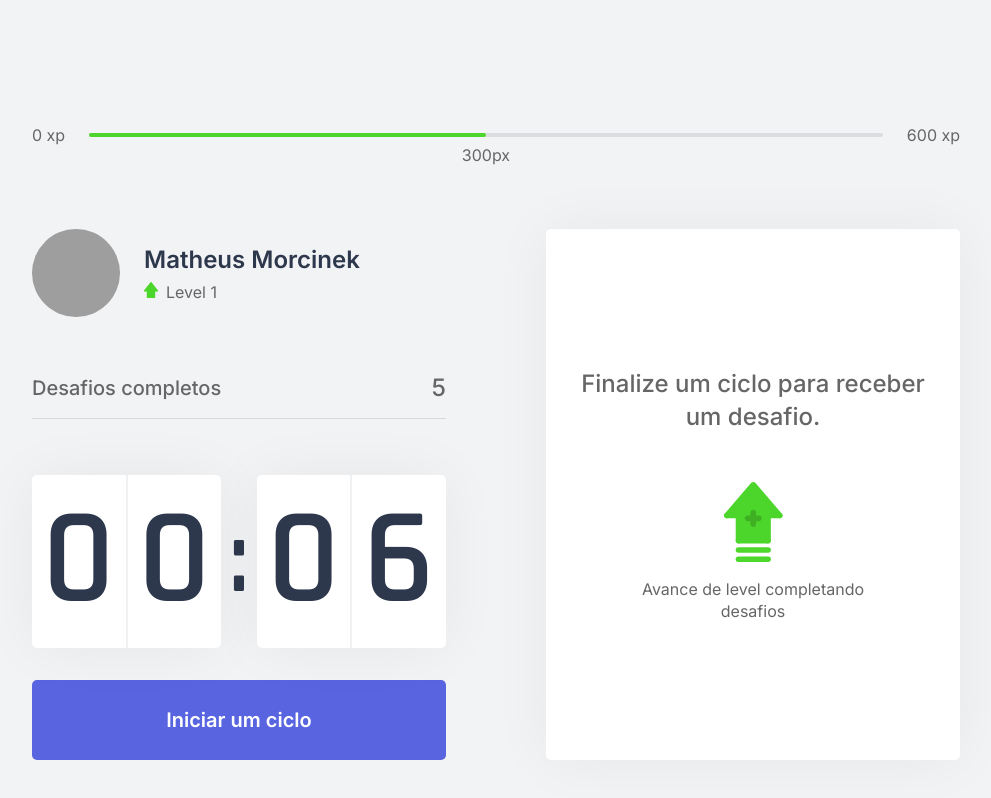
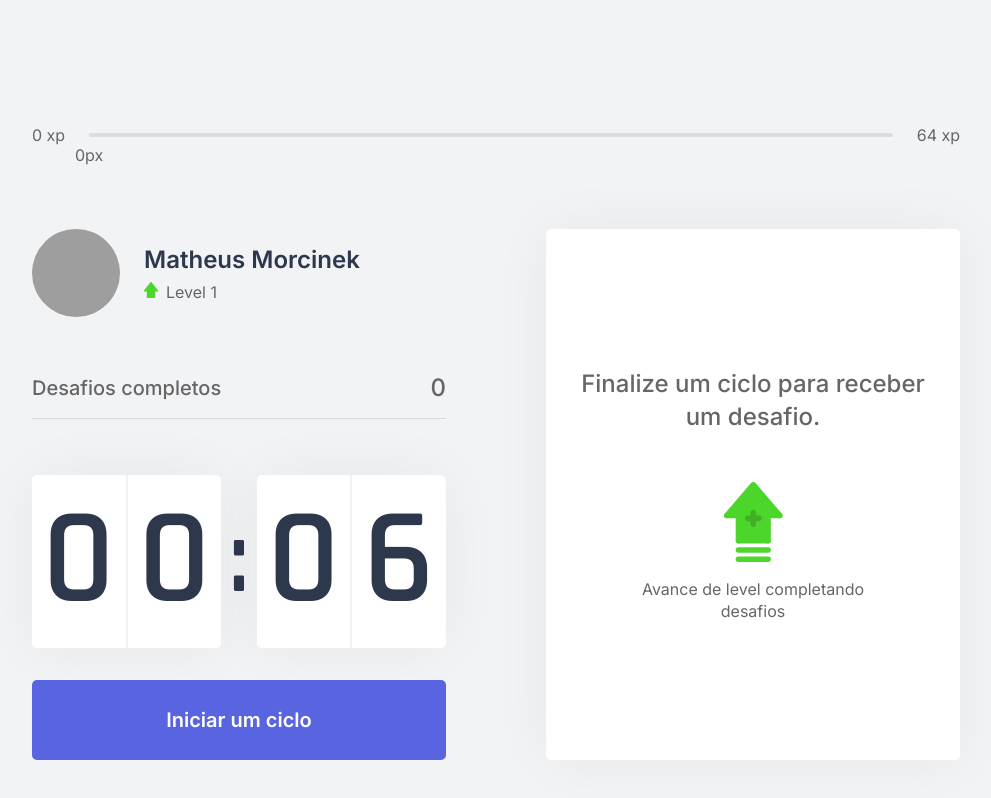
Before and after one commit to matheusmorcinek/moveit-app, a Next.js app: page / in a window 1280 px wide. Shown: the whole page, without its empty margins (144-1135 px from the left). Built offline with nearby package versions, Linux system fonts and the light colour scheme; grey boxes are pictures that could not be loaded.

Commit message:
using challenge context in the other components

```diff
--- a/src/components/ChallengeBox.tsx
+++ b/src/components/ChallengeBox.tsx
@@ -5,7 +5,7 @@
 
 export function ChallengeBox() {
 
-    const { activeChallenge } = useContext(ChallengesContext);
+    const { activeChallenge, resetChallenge } = useContext(ChallengesContext);
 
     return (
         <div className={styles.ChallengeBoxContainer}>
@@ -28,7 +28,9 @@
                             <footer>
                                 <button
                                     type='button'
-                                    className={styles.ChallengeFailedButton}>
+                                    className={styles.ChallengeFailedButton}
+                                    onClick={resetChallenge}
+                                >
                                     Falhei
                                 </button>
                                 <button
--- a/src/components/CompletedChallenges.tsx
+++ b/src/components/CompletedChallenges.tsx
@@ -1,11 +1,15 @@
+import { useContext } from 'react';
+import { ChallengesContext } from '../contexts/ChallengeContext';
 import styles from '../styles/components/CompletedChallenges.module.css';
 
 export function CompletedChallenges() {
 
+    const { ChallengesCompleted } = useContext(ChallengesContext);
+
     return (
         <div className={styles.completedChallengesContainer}>
             <span>Desafios completos</span>
-            <span>5</span>
+            <span>{ChallengesCompleted}</span>
         </div>
     );
 }
--- a/src/components/ExperienceBar.tsx
+++ b/src/components/ExperienceBar.tsx
@@ -1,17 +1,23 @@
+import { useContext } from 'react';
+import { ChallengesContext } from '../contexts/ChallengeContext';
 import styles from '../styles/components/ExperienceBar.module.css';
 
 export function ExperienceBar() {
+
+    const { currentExperience, experienceToNextLevel } = useContext(ChallengesContext);
+
+    const percentToNextLevel = Math.round((currentExperience * 100) / experienceToNextLevel);
 
     return (
         <header className={styles.experienceBar}>
             <span>0 xp</span>
             <div>
-                <div style={{ width: '50%' }} />
-                <span className={styles.currentExperience} style={{ left: '50%' }}>
-                    300px
+                <div style={{ width: `${percentToNextLevel}%` }} />
+                <span className={styles.currentExperience} style={{ left: `${percentToNextLevel}%` }}>
+                    {currentExperience}px
                 </span>
             </div>
-            <span>600 xp</span>
+            <span>{experienceToNextLevel} xp</span>
         </header>
     );
 }
--- a/src/contexts/ChallengeContext.tsx
+++ b/src/contexts/ChallengeContext.tsx
@@ -16,8 +16,10 @@
     currentExperience: number,
     ChallengesCompleted: number,
     activeChallenge: Challenge,
+    experienceToNextLevel: number,
     levelUp: () => void,
-    startNewChallenge: () => void
+    startNewChallenge: () => void,
+    resetChallenge: () => void
 }
 
 export const ChallengesContext = createContext({} as ChallengesContextData);
@@ -26,8 +28,11 @@
 
     const [level, setLevel] = useState(1);
     const [currentExperience, setCurrentExperience] = useState(0);
+
     const [ChallengesCompleted, setChallengesCompleted] = useState(0);
     const [activeChallenge, setActiveChallenge] = useState(null);
+
+    const experienceToNextLevel = Math.pow((level + 1) * 4, 2);
 
     function levelUp() {
         setLevel(level + 1);
@@ -45,7 +50,9 @@
         console.log(Challenge);
     }
 
-    function resetChallenge(){}
+    function resetChallenge() {
+        console.log('reseting challenge');
+    }
 
     return (<ChallengesContext.Provider
         value={{
@@ -53,8 +60,10 @@
             currentExperience,
             ChallengesCompleted,
             activeChallenge,
+            experienceToNextLevel,
             levelUp,
-            startNewChallenge
+            startNewChallenge,
+            resetChallenge
         }}>
         {children}
     </ChallengesContext.Provider>);
```
